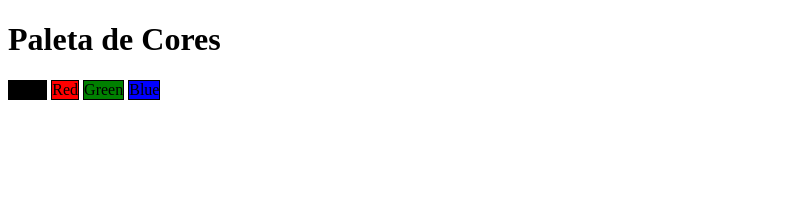
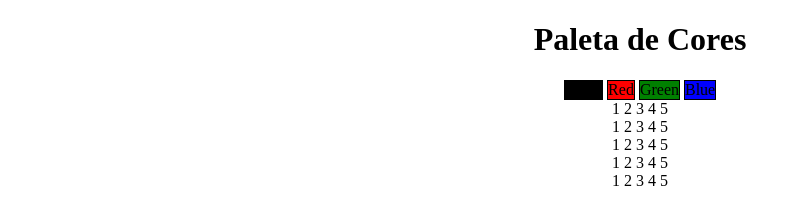
Before and after one commit to lzaghi/pixels-art, a website: page index.html in a window 1280 px wide. Shown: the whole page, without its empty margins (0-801 px from the left). Drawn offline with Linux system fonts and the light colour scheme.

Commit message:
requisito 4

```diff
--- a/index.html
+++ b/index.html
@@ -14,20 +14,54 @@
     <h1 id="title" >Paleta de Cores</h1>
 
     <section id="color-palette" >
-      <div class="color" >
-        Black
+      <div class="color" > Black </div>
+
+      <div class="color" > Red </div>
+
+      <div class="color" > Green </div>
+
+      <div class="color" > Blue </div>
+    </section>
+
+    <section id="pixel-board" >
+      <div id="linha-1" >
+        <div class="pixel" > 1 </div>
+        <div class="pixel" > 2 </div>
+        <div class="pixel" > 3 </div>
+        <div class="pixel" > 4 </div>
+        <div class="pixel" > 5 </div>
       </div>
 
-      <div class="color" >
-        Red
+      <div id="linha-2" >
+        <div class="pixel" > 1 </div>
+        <div class="pixel" > 2 </div>
+        <div class="pixel" > 3 </div>
+        <div class="pixel" > 4 </div>
+        <div class="pixel" > 5 </div>
       </div>
 
-      <div class="color" >
-        Green
+      <div id="linha-3" >
+        <div class="pixel" > 1 </div>
+        <div class="pixel" > 2 </div>
+        <div class="pixel" > 3 </div>
+        <div class="pixel" > 4 </div>
+        <div class="pixel" > 5 </div>
       </div>
 
-      <div class="color" >
-        Blue
+      <div id="linha-4" >
+        <div class="pixel" > 1 </div>
+        <div class="pixel" > 2 </div>
+        <div class="pixel" > 3 </div>
+        <div class="pixel" > 4 </div>
+        <div class="pixel" > 5 </div>
+      </div>
+
+      <div id="linha-5" >
+        <div class="pixel" > 1 </div>
+        <div class="pixel" > 2 </div>
+        <div class="pixel" > 3 </div>
+        <div class="pixel" > 4 </div>
+        <div class="pixel" > 5 </div>
       </div>
     </section>
 
--- a/style.css
+++ b/style.css
@@ -1,3 +1,7 @@
+body {
+  text-align: center;
+}
+
 .color {
   border: 1px solid black;
   display: inline-block;
@@ -18,3 +22,8 @@
 .color:nth-child(4) {
   background-color: blue;
 }
+
+.pixel {
+  display: inline-block;
+  background-color: white;
+}
```
